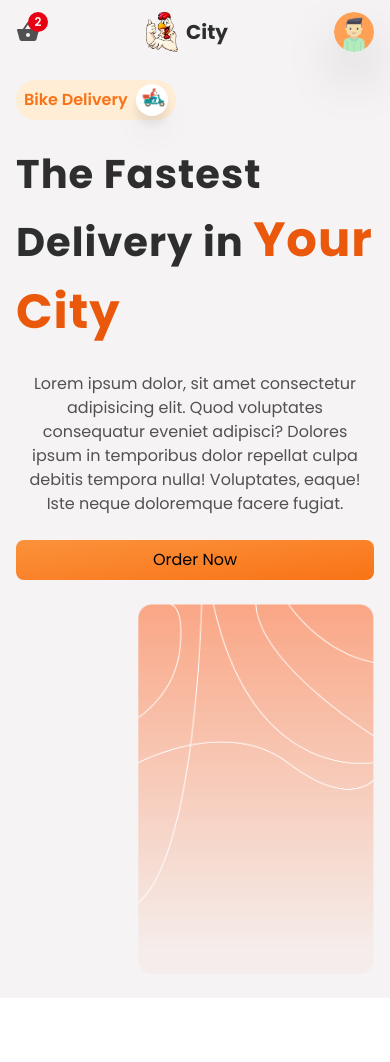
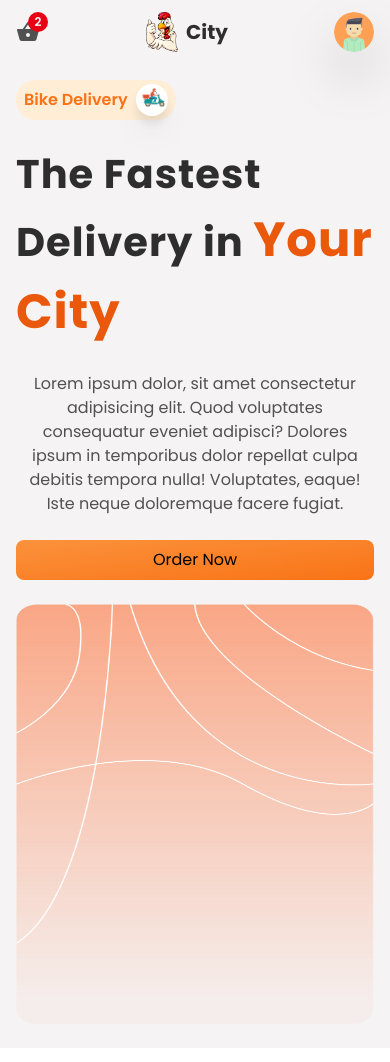
Before and after one commit to AmanpreetSingh1995/react-food-delivery-app, a React (Create React App) app: page / in a window 390 px wide. Shown: the top 1062 px of the page. Built offline with nearby package versions, Linux system fonts and the light colour scheme.

Commit message:
Home Container

```diff
--- a/src/components/HomeContainer.jsx
+++ b/src/components/HomeContainer.jsx
@@ -43,8 +43,12 @@ const HomeContainer = () => {
 					Order Now
 				</button>
 			</div>
-			<div className="py-2 flex-1 flex items-center">
-				<img src={HeroBg} className="ml-auto h-370 lg:h-650" alt="hero-bg" />
+			<div className="py-2 flex-1 flex items-center relative">
+				<img
+					src={HeroBg}
+					className="ml-auto h-420 w-full lg:w-auto lg:h-650"
+					alt="hero-bg"
+				/>
 
 				<div className="w-full h-full absolute flex items-center justify-center"></div>
 			</div>
```
